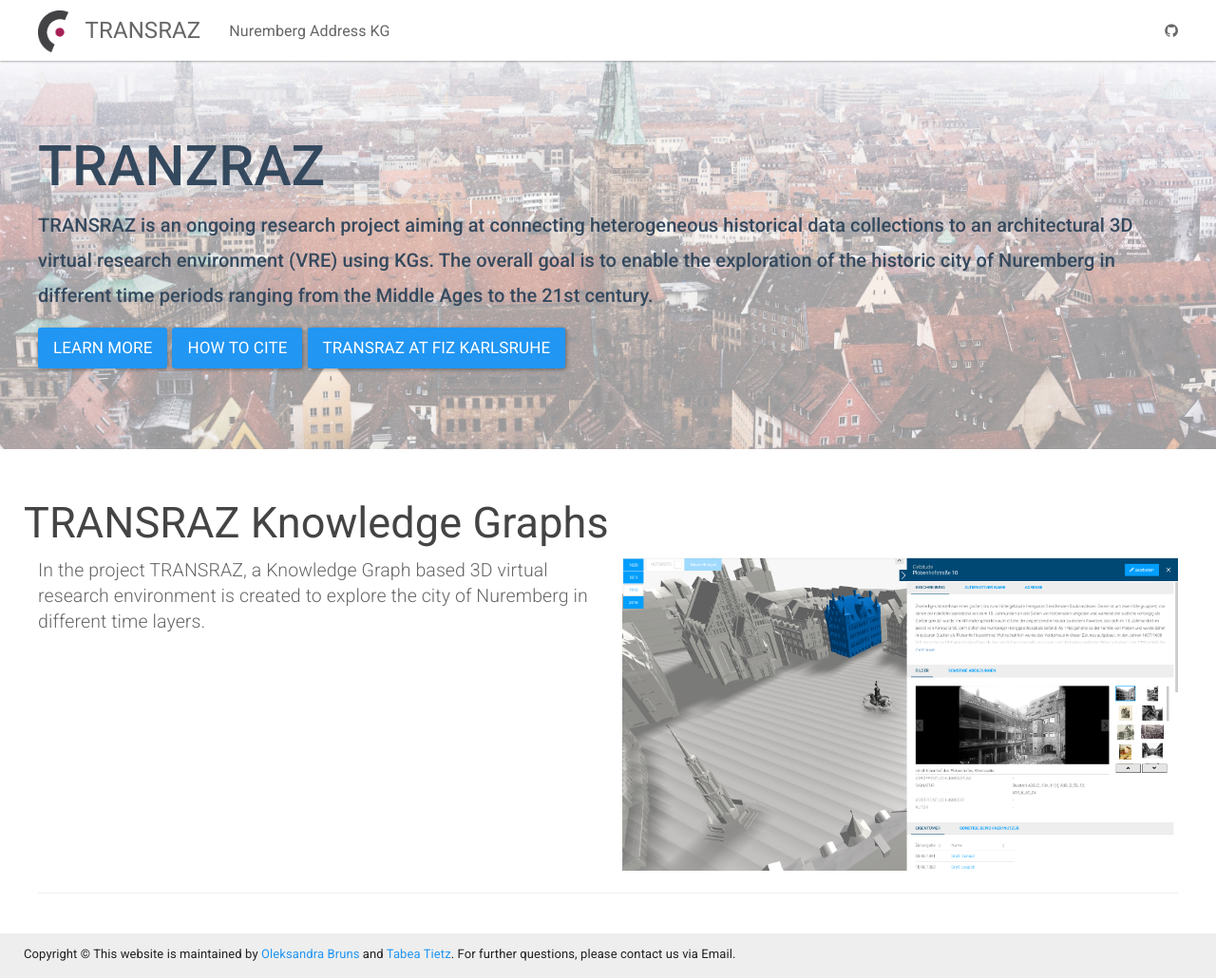
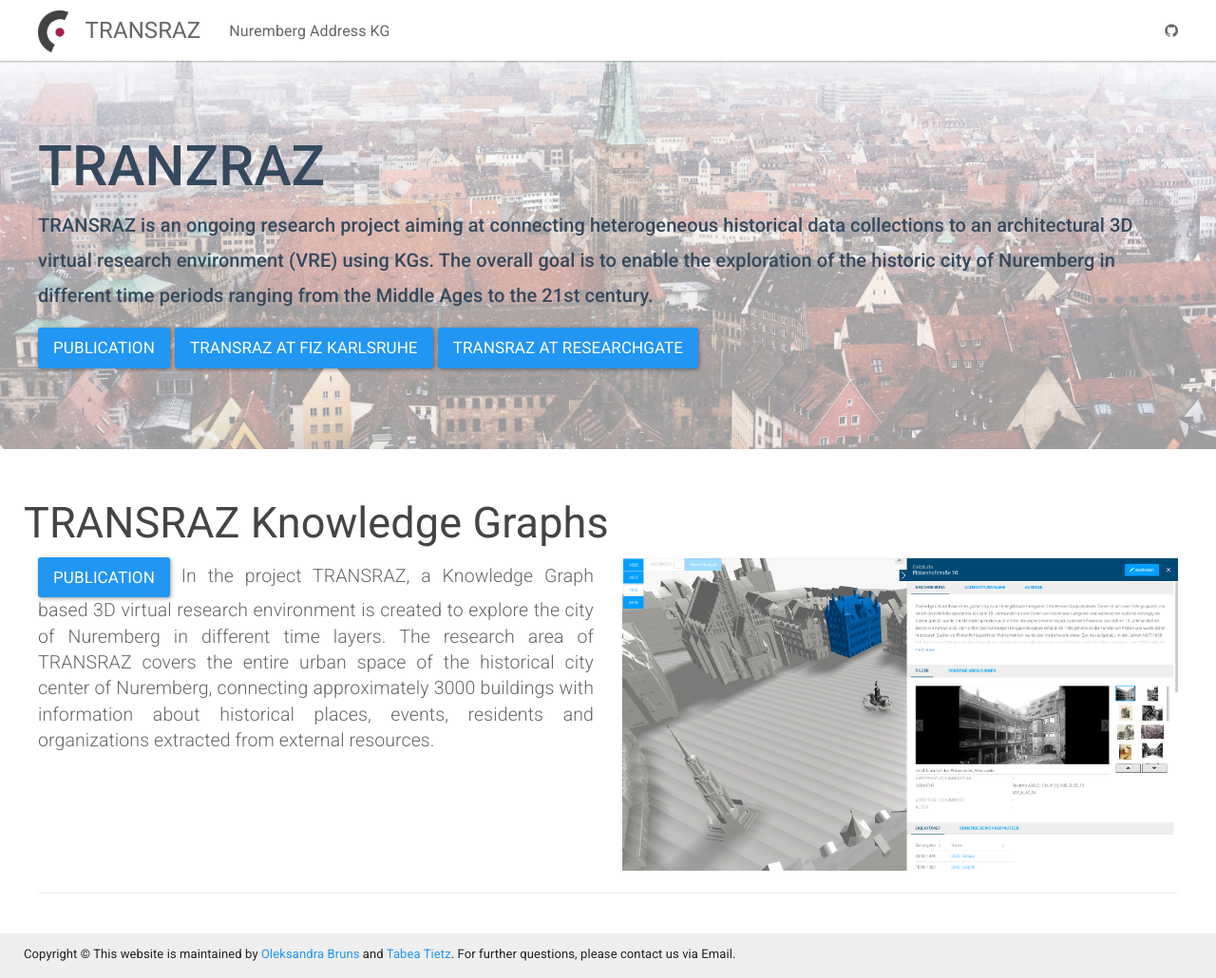
Before and after one commit to ISE-FIZKarlsruhe/Transraz, a Jekyll site: the page built from index.html, in a window 1280 px wide and 1030 px high. Shown: the whole window at 95% size. Built offline with Jekyll 4.4.1, drawn with Linux system fonts in a browser that asks for light colours.

Commit message:
transraz infos and buttons

```diff
--- a/index.html
+++ b/index.html
@@ -6,7 +6,8 @@
     <div class="container">
         <h1>TRANZRAZ</h1>
         <p>TRANSRAZ is an ongoing research project aiming at connecting heterogeneous historical data collections to an architectural 3D virtual research environment (VRE) using KGs. The overall goal is to enable the exploration of the historic city of Nuremberg in different time periods ranging from the Middle Ages to the 21st century.</p>
-        <p><a class="btn btn-primary btn-lg" href="{{ "/docs/home/" | relative_url }}" role="button">Learn more</a> <a class="btn btn-primary btn-lg" href="{{ "/docs/home/" | relative_url }}" role="button">How to Cite</a> <a class="btn btn-primary btn-lg" href="{{ "/docs/home/" | relative_url }}" role="button">TRANSRAZ at FIZ Karlsruhe</a></p>
+        <p><a class="btn btn-primary btn-lg" href="https://www.degruyter.com/document/doi/10.1515/iwp-2020-2094/html
+" role="button">Publication</a> <a class="btn btn-primary btn-lg" href="https://www.fiz-karlsruhe.de/en/forschung/transraz" role="button">TRANSRAZ at FIZ Karlsruhe</a> <a class="btn btn-primary btn-lg" href="https://www.researchgate.net/project/TOPORAZ-Topographie-in-Raum-und-Zeit" role="button">TRANSRAZ at Researchgate</a></p>
     </div>
 </div>
 
@@ -14,7 +15,9 @@
     <div class="row">
       <h2 class="header-light regular-pad">TRANSRAZ Knowledge Graphs</h2>
         <div class="col-md-6">
-              <p class="lead">In the project TRANSRAZ, a Knowledge Graph based 3D virtual research environment is created to explore the city of Nuremberg in different time layers.</p>
+              <p class="lead" align="justify">
+              <a class="btn btn-primary btn-lg" href="https://www.fiz-karlsruhe.de/sites/default/files/FIZ/Dokumente/Forschung/ISE/Publicatio[…]essi-Sack-Knowledge-Graph-enabled-Curation-and-Explora.pdf" role="button">Publication</a>
+              In the project TRANSRAZ, a Knowledge Graph based 3D virtual research environment is created to explore the city of Nuremberg in different time layers. The research area of TRANSRAZ covers the entire urban space of the historical city center of Nuremberg, connecting approximately 3000 buildings with information about historical places, events, residents and organizations extracted from external resources.</p>
         </div>
         <div class="col-md-6 text-center">
             <img src="{{ "/assets/img/citysquare.jpg" | relative_url }}" alt="Jekyll logo" class="img-responsive">
```
